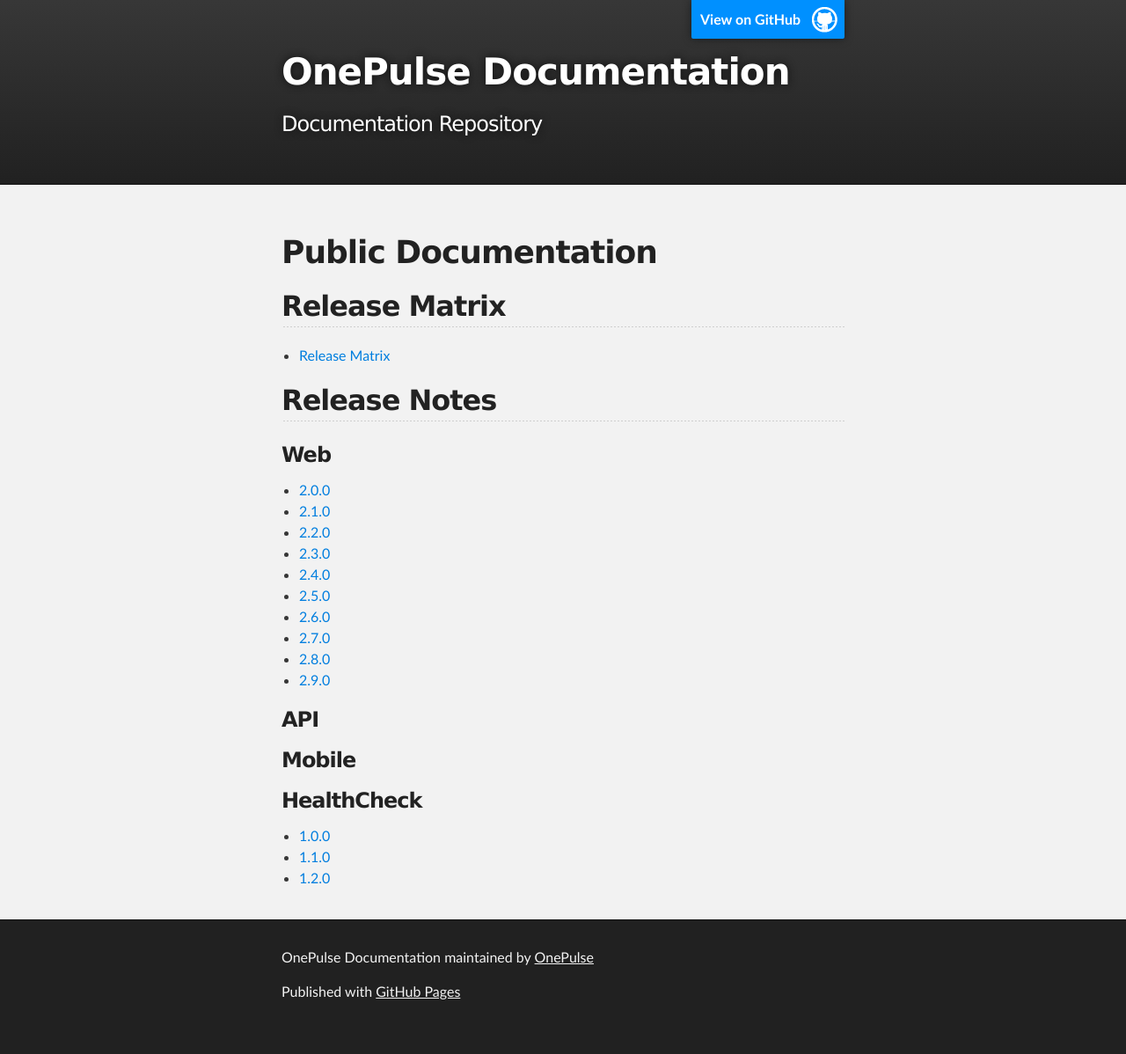
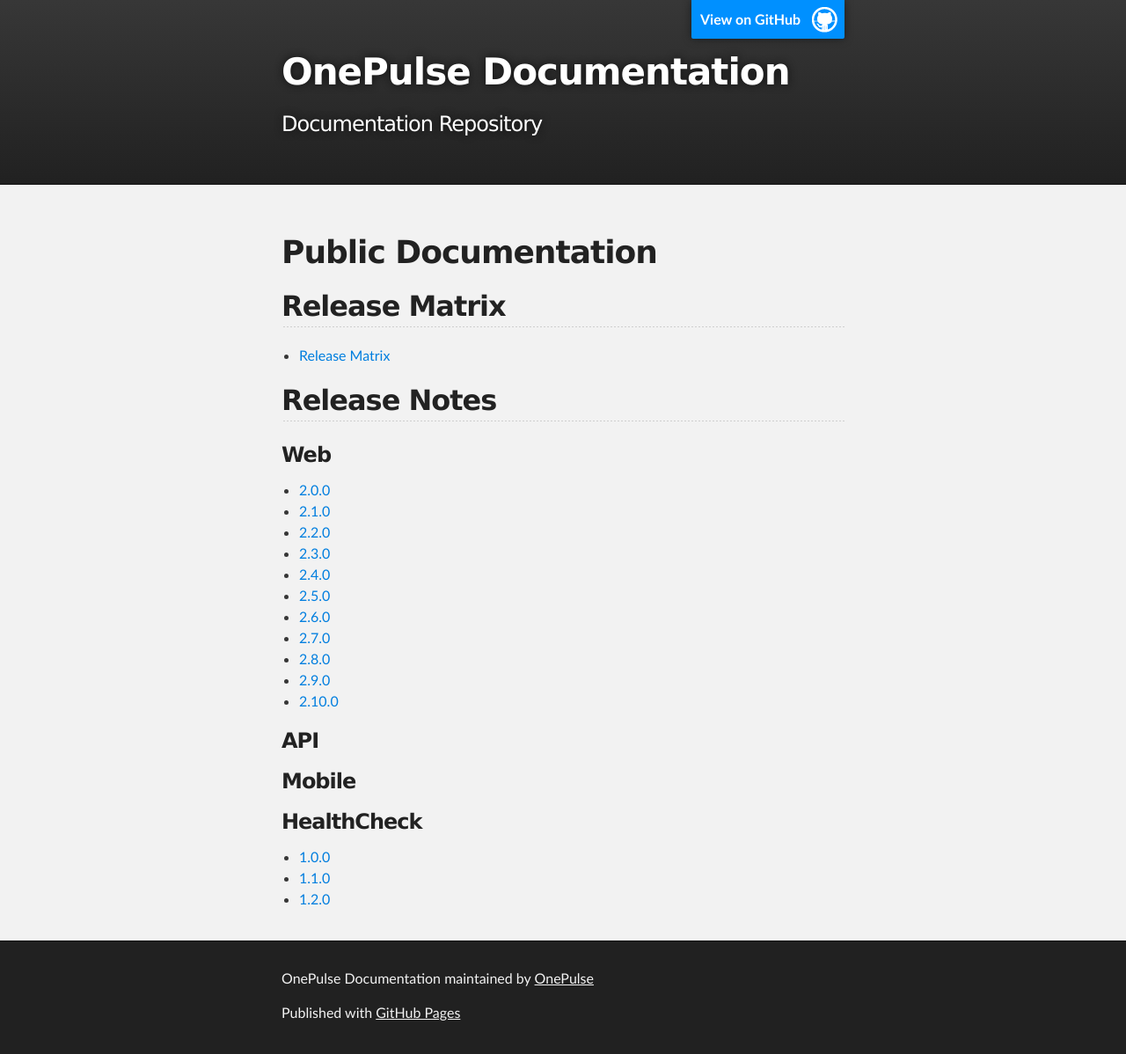
Before and after one commit to OnePulse/documentation, a Jekyll site: the page built from index.md, in a window 1280 px wide. Shown: the whole page at 88% size. Built offline with Jekyll 4.4.1, drawn with Linux system fonts in a browser that asks for light colours; our own code applies the rules of GitHub Pages for plain Markdown files; before the commit the page ends 1174 px from its top, so only the background shows below that.

Commit message:
release matrix

```diff
--- a/index.md
+++ b/index.md
@@ -22,6 +22,7 @@
 *   [2.7.0](public/release-notes/web/2.7.0)
 *   [2.8.0](public/release-notes/web/2.8.0)
 *   [2.9.0](public/release-notes/web/2.9.0)
+*   [2.10.0](public/release-notes/web/2.10.0)
 
 ### [](#header-3)API
 
```
Also changed, not shown: public/release-matrix.md (+1 -0 lines).
